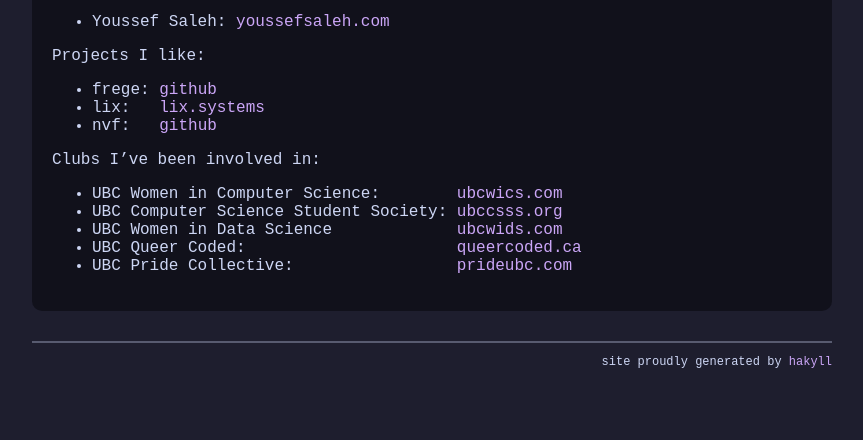
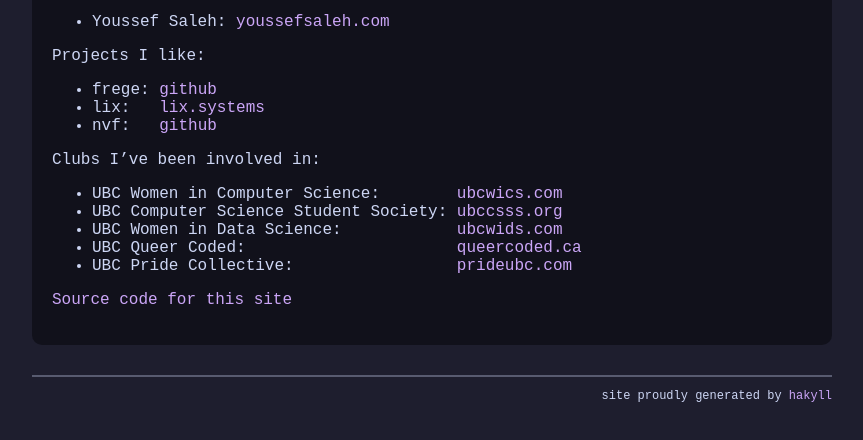
Before and after one commit to araneasweb/golshani.ca, a plain HTML site: page _site/links.html in a window 1280 px wide. Shown: the part 208-648 px from the top of the page, without its empty margins (208-1071 px from the left). Drawn offline with Linux system fonts and the light colour scheme; a web font is replaced by a local one.

Commit message:
fixed typo, added link to source for the site

```diff
--- a/_site/links.html
+++ b/_site/links.html
@@ -43,10 +43,11 @@
 <ul>
 <li>UBC Women in Computer Science:        <a href="https://ubcwics.com">ubcwics.com</a></li>
 <li>UBC Computer Science Student Society: <a href="https://ubccsss.org">ubccsss.org</a></li>
-<li>UBC Women in Data Science             <a href="https://ubcwids.com">ubcwids.com</a></li>
+<li>UBC Women in Data Science:            <a href="https://ubcwids.com">ubcwids.com</a></li>
 <li>UBC Queer Coded:                      <a href="https://queercoded.ca">queercoded.ca</a></li>
 <li>UBC Pride Collective:                 <a href="https://prideubc.com">prideubc.com</a></li>
 </ul>
+<p><a href="https://github.com/araneasweb/golshanica">Source code for this site</a></p>
         </main>
 
         <footer>
```
Also changed, not shown: docs/links.html (+2 -1 lines), 1 other file.
